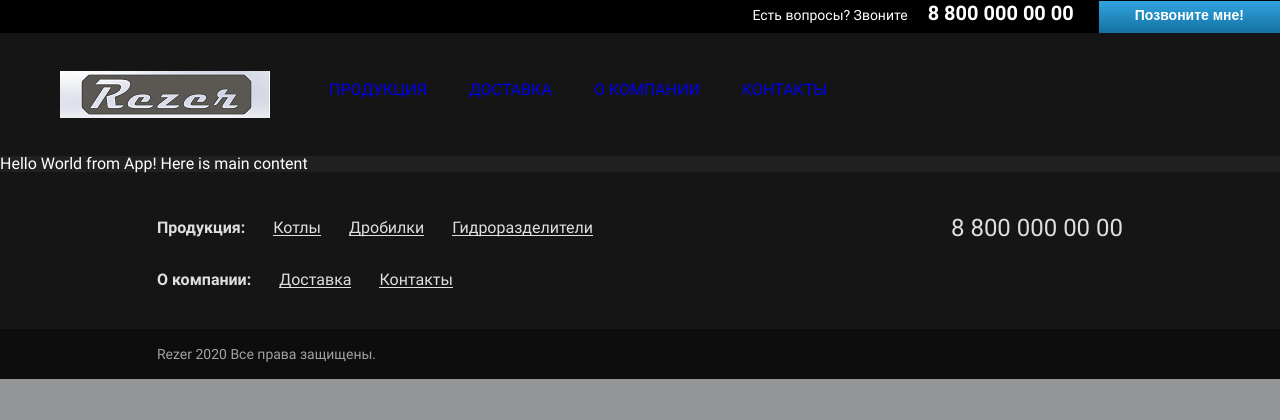
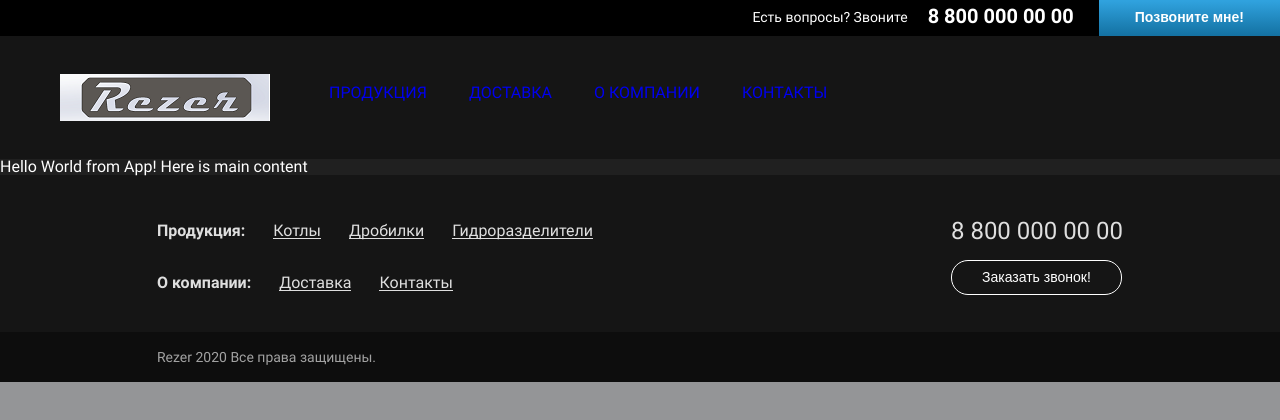
Before and after one commit to ST-CORE/rzrsite-ui, a React (Vite) app: page / in a window 1280 px wide. Shown: the top 420 px of the page. Built offline with nearby package versions, Linux system fonts and the light colour scheme.

Commit message:
RZR-10: Footer ready. Added template Button component and styles, template variables for classes. Header's button and text positioned better. Container issue fixed

```diff
--- a/index.html
+++ b/index.html
@@ -2,7 +2,7 @@
 <html lang="en">
 <head>
     <meta charset="UTF-8">
-    <meta name="viewport" content="width=device-width, initial-scale=1.0">
+    <!-- <meta name="viewport" content="width=device-width, initial-scale=1.0"> -->
     <link rel="stylesheet" href="./fonts/Roboto/fonts.scss">
     <link rel="stylesheet" href="./scss/layout.scss">
     <title>Document</title>
--- a/scss/layout.scss
+++ b/scss/layout.scss
@@ -9,6 +9,7 @@ body {
 
   #root {
     max-width: 1430px;
+    min-width: 966px;
     margin: auto;
     background-color: #202020;
 
--- a/source/footer/nav-footer/nav-footer.scss
+++ b/source/footer/nav-footer/nav-footer.scss
@@ -20,6 +20,10 @@
       font-weight: normal;
       font-size: 24px;
       line-height: auto;
+      }
+
+      button {
+        display: block;
       }
     }
 
--- a/source/footer/nav-footer/nav-footer.tsx
+++ b/source/footer/nav-footer/nav-footer.tsx
@@ -1,12 +1,15 @@
 import * as React from 'react';
 import './nav-footer.scss';
 import PhoneNumber from '../../shared/phone-number/phone-number';
+import Button from '../../shared/button/button';
 
 export default () => (
   <div className="nav-footer">
     <div className="container">
       <div className="contact-block">
         <PhoneNumber />
+        <Button buttonText="Заказать звонок!" clickHandler="" />
+
       </div>
       <div className="menu">
         <span>Продукция:</span>
--- a/source/header/phone-header/phone-header.scss
+++ b/source/header/phone-header/phone-header.scss
@@ -2,15 +2,17 @@
   background: #000000;
   text-align: right;
   font-size: 14px;
-  line-height: 16px;
+  line-height: 23px;
+
 
   .phone-number {
     font-weight: bold;
     display: inline-block;
-    padding: 2px 25px 7px 20px;
+    padding: 2px 25px 5px 20px;
     font-size: 20px;
     line-height: 23px;
     text-align: center;
+    vertical-align: middle;
   }
 }
 
@@ -27,11 +29,11 @@
 .blue-square-button {
   border: none;
   border-top: 1px solid #30A2DE;
-  padding: 5px 36px 10px;
+  padding: 5px 36px 7px;
   background: linear-gradient(180deg, #30A2DE 0%, #1472A3 97.54%);
   color: #FFFFFF;
   font-style: normal;
   font-weight: bold;
   font-size: 14px;
-  line-height: 16px;
+  line-height: 23px;
 }
--- /dev/null
+++ b/source/shared/button/button.scss
@@ -0,0 +1,31 @@
+.default-button {
+  font-weight: normal;
+  font-size: 14px;
+  line-height: 16px;
+  color: #FFFFFF;
+  background: transparent;
+  border: 1px solid #FFFFFF;
+  box-sizing: border-box;
+  border-radius: 17px;
+  padding: 8px 30px 9px;
+
+
+  &.blue-button {
+    background-color: #30A2DE;
+    border: none;
+  }
+
+  &.square-button {
+    border-radius: 5px;
+    text-transform: uppercase;
+    font-size: 18px;
+    line-height: 20px;
+    padding: 13px 17px 13px 18px;
+  }
+
+  &.long-button {
+    background-color: #30A2DE;
+    width: 260px;
+    border: none;
+  }
+}
--- /dev/null
+++ b/source/shared/button/button.tsx
@@ -0,0 +1,14 @@
+import * as React from 'react';
+import './button.scss';
+
+interface ButtonProps {
+  buttonText: string,
+  buttonClassName?: string,
+  clickHandler: any
+}
+
+export default ({ buttonText, buttonClassName, clickHandler }: ButtonProps) => (
+  <button type="button" className={`default-button ${buttonClassName}`} onClick={clickHandler}>
+    {buttonText}
+  </button>
+);
--- /dev/null
+++ b/source/variables.tsx
@@ -0,0 +1,5 @@
+// классы для стилей кнопок: buttonClassName
+
+export const toBasketButton: string = 'blue-button'; // кнопка с синим фономб круглой рамкой
+export const longCallmeButton: string = 'long-button'; // длинная кнопка из формы контактов с синим фоном и круглой рамкой
+export const squareUppcaseButton: string = 'square-button'; // большая прямоугольная кнопка (скругление 5px) с прозрачным фоном, текст uppercase
```
